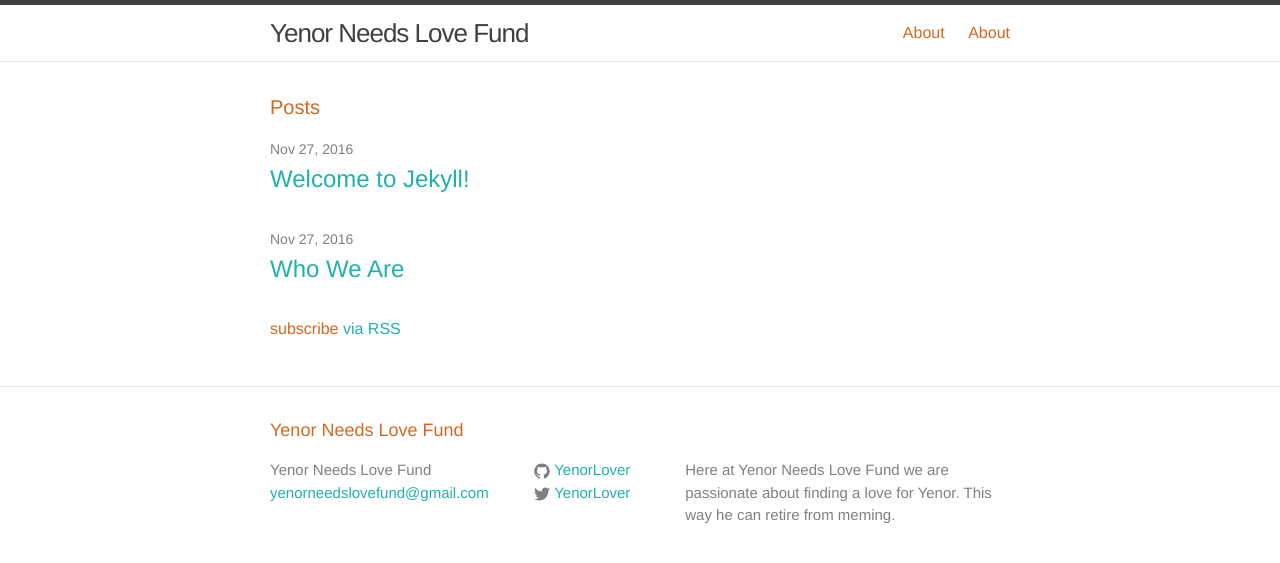
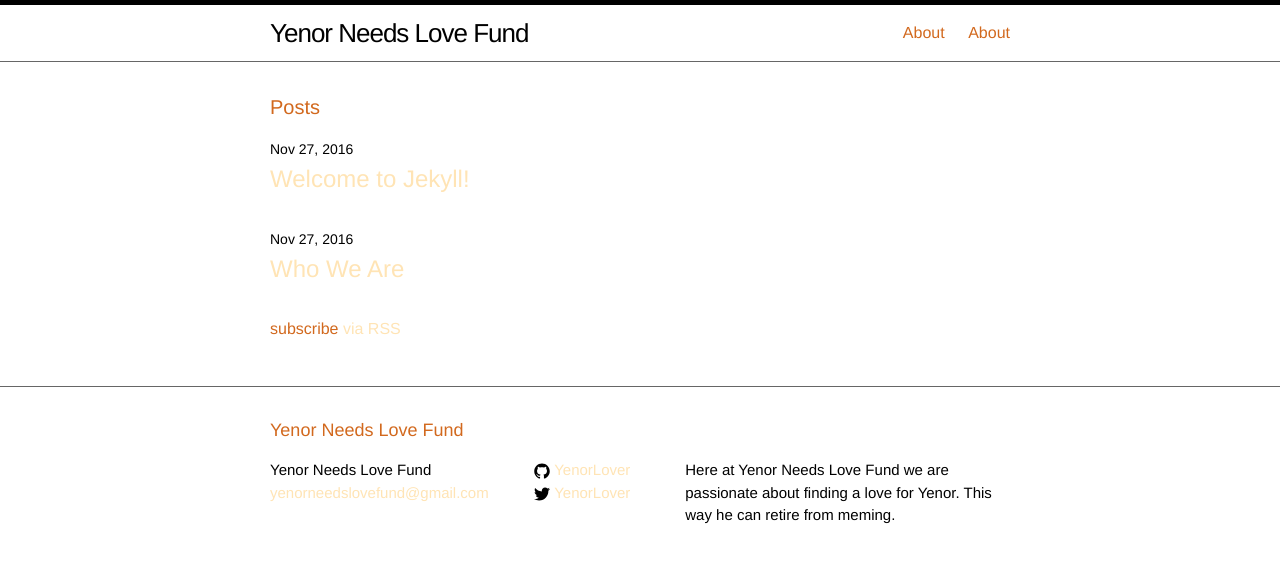
Before and after one commit to killbotryan/killbotryan.github.io, a Jekyll site: the page built from index.html, in a window 1280 px wide. Shown: the top 563 px of the page. Built offline with Jekyll 4.4.1, drawn with Linux system fonts in a browser that asks for light colours.

Commit message:
Update main.scss

```diff
--- a/css/main.scss
+++ b/css/main.scss
@@ -16,9 +16,9 @@ $spacing-unit:     30px;
 
 $text-color:       chocolate;
 $background-color: white;
-$brand-color:      lightseagreen;
+$brand-color:      moccasin;
 
-$grey-color:       grey;
+$grey-color:       black;
 $grey-color-light: lighten($grey-color, 40%);
 $grey-color-dark:  darken($grey-color, 25%);
 
```
